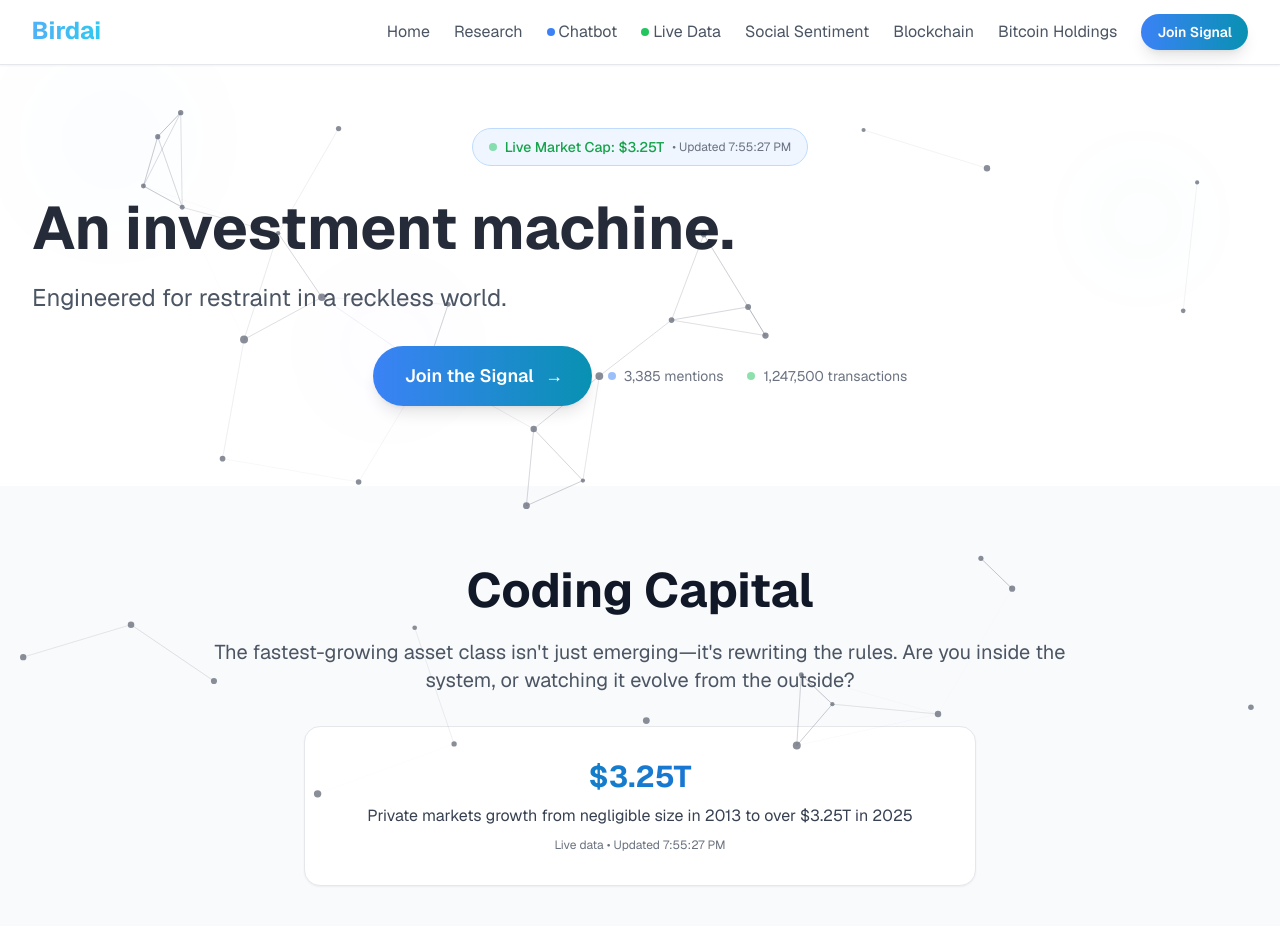
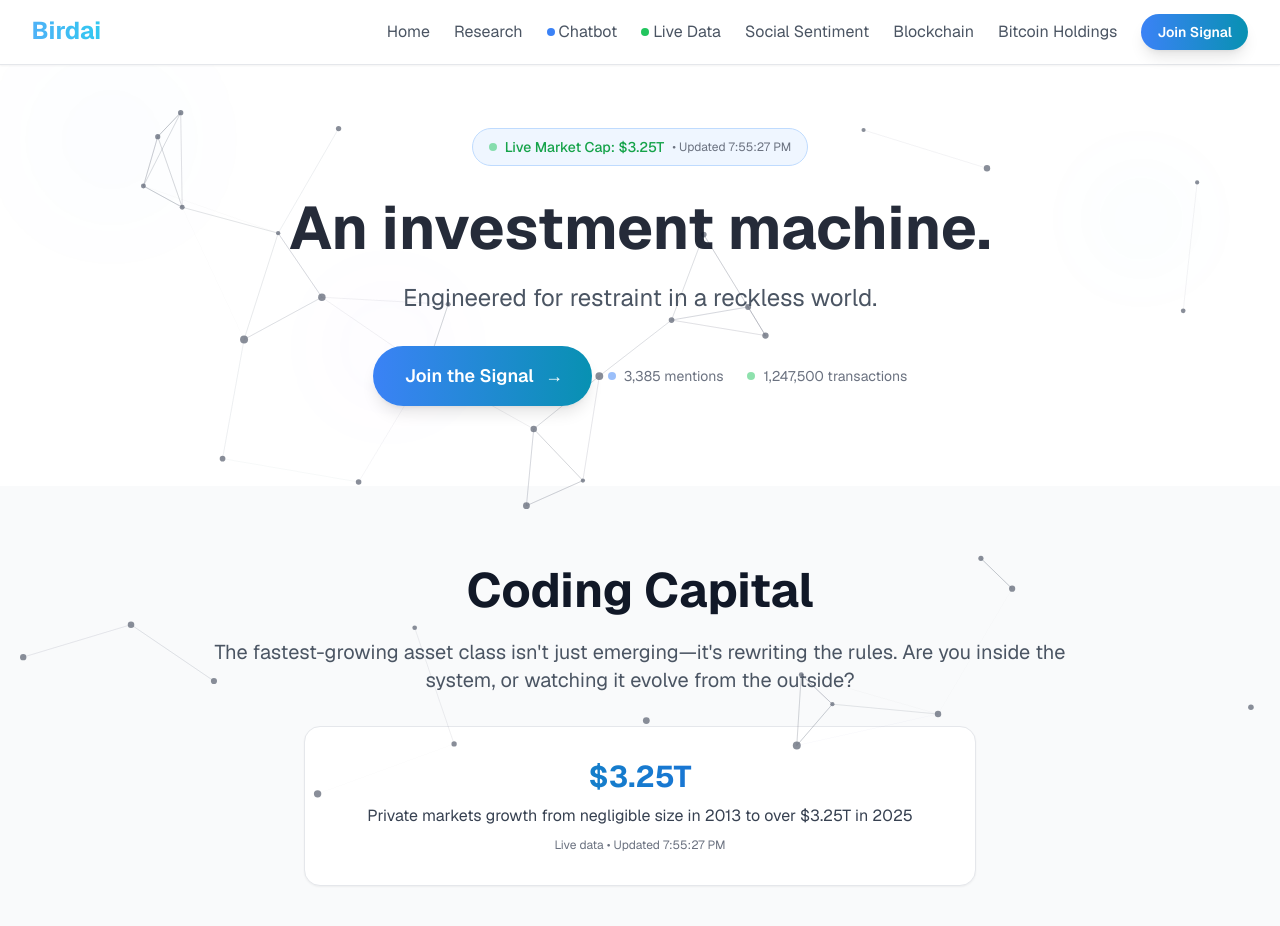
Before and after one commit to Kfar19/CursorWeb, a Next.js app: page / in a window 1280 px wide. Shown: the top 926 px of the page. Built offline with nearby package versions, Linux system fonts and the light colour scheme; no server answers.

Commit message:
Center hero text for better visual balance and symmetry

```diff
--- a/src/app/page.tsx
+++ b/src/app/page.tsx
@@ -1430,7 +1430,7 @@ export default function Home() {
           </motion.div>
 
           <motion.h1
-            className="text-4xl md:text-6xl font-bold text-gray-900 mb-6 relative text-left"
+            className="text-4xl md:text-6xl font-bold text-gray-900 mb-6 relative text-center"
             variants={fadeInUp}
           >
             <motion.span
@@ -1445,7 +1445,7 @@ export default function Home() {
           </motion.h1>
 
           <motion.p
-            className="text-xl md:text-2xl text-gray-600 mb-8 max-w-3xl text-left"
+            className="text-xl md:text-2xl text-gray-600 mb-8 max-w-3xl mx-auto text-center"
             variants={fadeInUp}
           >
             Engineered for restraint in a reckless world.
```
